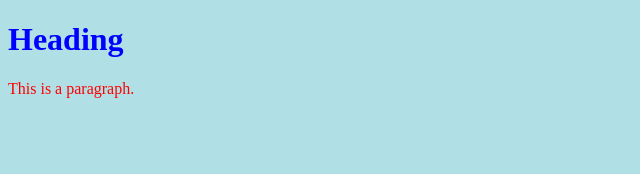
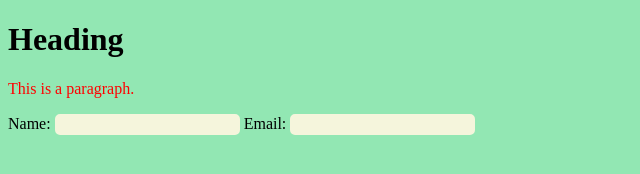
Before and after one commit to sumedh0806/Exam, a plain HTML site: page index.html in a window 1280 px wide. Shown: the whole page, without its empty margins (0-640 px from the left). Drawn offline with Linux system fonts and the light colour scheme.

Commit message:
modified html code

```diff
--- a/index.html
+++ b/index.html
@@ -7,6 +7,14 @@
 
 <h1>Heading</h1>
 <p>This is a paragraph.</p>
+<form>
+    <label for="name">Name: </label>
+        <input type="text" id="name">
+
+    <label for="email">Email: </label>
+        <input type="email" id="email">
+
+</form>
 
 </body>
 </html>
--- a/styles.css
+++ b/styles.css
@@ -1,10 +1,15 @@
 
 body {
-    background-color: powderblue;
+    background-color: rgb(146, 231, 179);
   }
-  h1 {
-    color: blue;
-  }
-  p {
-    color: red;
-  }
+h1 {
+   color: black;
+}
+p {
+   color: red;
+}
+input{
+    background-color: beige;
+    border: 2px solid beige;
+    border-radius: 5px;
+}
```
